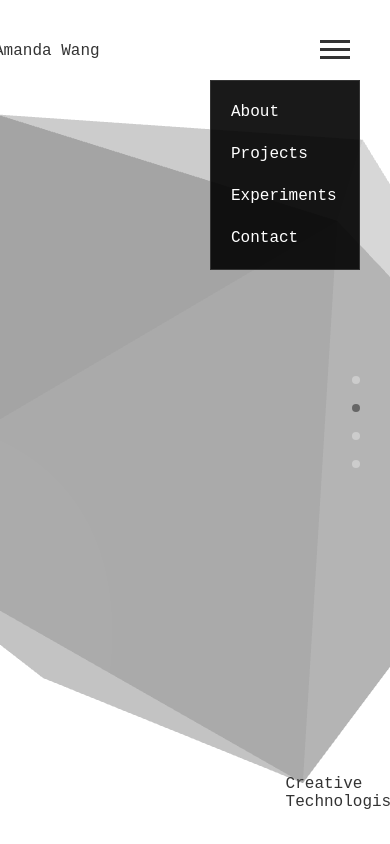
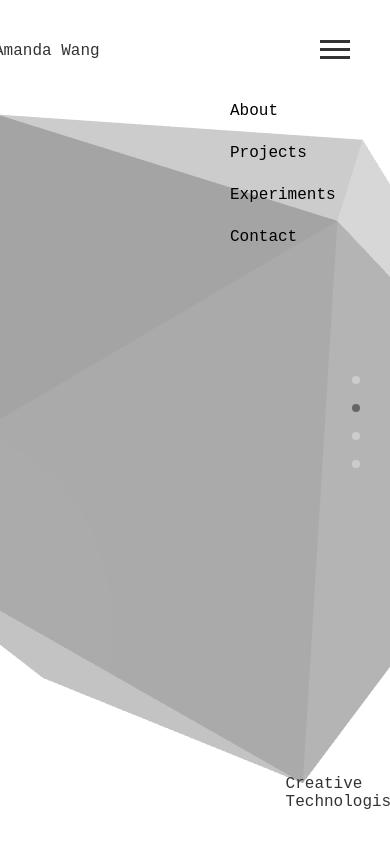
Before and after one commit to awang-777/portfolioWebsite, a React (Create React App) app in the folder frontend/: page /home in a window 390 px wide. Both pictures are taken after a click on the element 335 px from the left and 49 px from the top of the page. Built offline with nearby package versions, Linux system fonts and the light colour scheme; the HTML template or start-up script is replaced by a standard one.

Commit message:
added routing from hamburger menu

```diff
--- a/frontend/src/pages/Home.js
+++ b/frontend/src/pages/Home.js
@@ -511,16 +511,19 @@ function Home() {
             position: 'absolute',
             top: '50px',
             right: '0',
-            backgroundColor: 'rgba(0, 0, 0, 0.9)',
-            border: '1px solid #333333',
+            //backgroundColor: 'rgba(0, 0, 0, 0.9)',
+            //border: '1px solid #333333',
             padding: '10px 0',
             minWidth: '150px',
             fontFamily: 'Courier New, monospace'
           }}>
             <div
-              onClick={() => setIsMenuOpen(false)}
+              onClick={() => {
+                setIsMenuOpen(false);
+                navigate('/');
+              }}
               style={{
-                color: 'white',
+                color: 'black',
                 padding: '12px 20px',
                 cursor: 'pointer',
                 fontSize: '16px',
@@ -537,7 +540,7 @@ function Home() {
                 navigate('/projects');
               }}
               style={{
-                color: 'white',
+                color: 'black',
                 padding: '12px 20px',
                 cursor: 'pointer',
                 fontSize: '16px',
@@ -551,7 +554,7 @@ function Home() {
             <div
               onClick={() => setIsMenuOpen(false)}
               style={{
-                color: 'white',
+                color: 'black',
                 padding: '12px 20px',
                 cursor: 'pointer',
                 fontSize: '16px',
@@ -565,7 +568,7 @@ function Home() {
             <div
               onClick={() => setIsMenuOpen(false)}
               style={{
-                color: 'white',
+                color: 'black',
                 padding: '12px 20px',
                 cursor: 'pointer',
                 fontSize: '16px',
```
